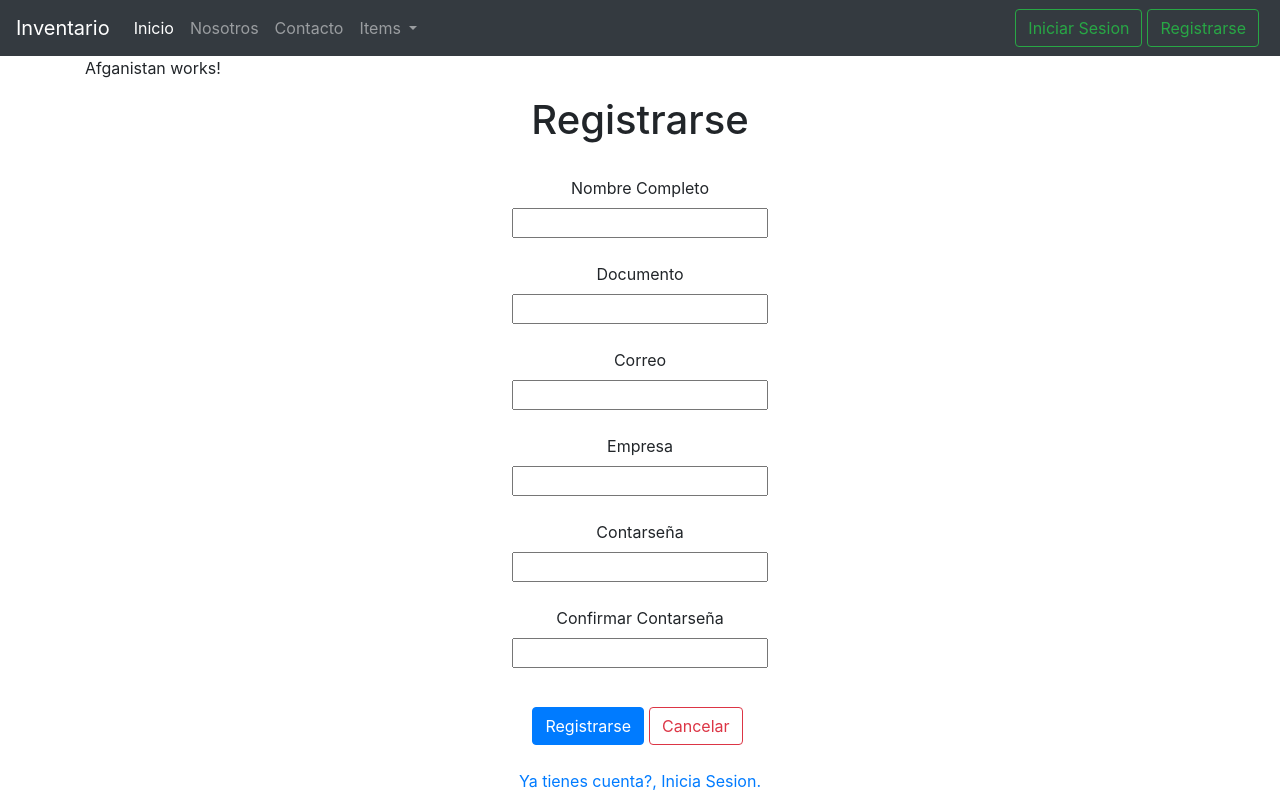
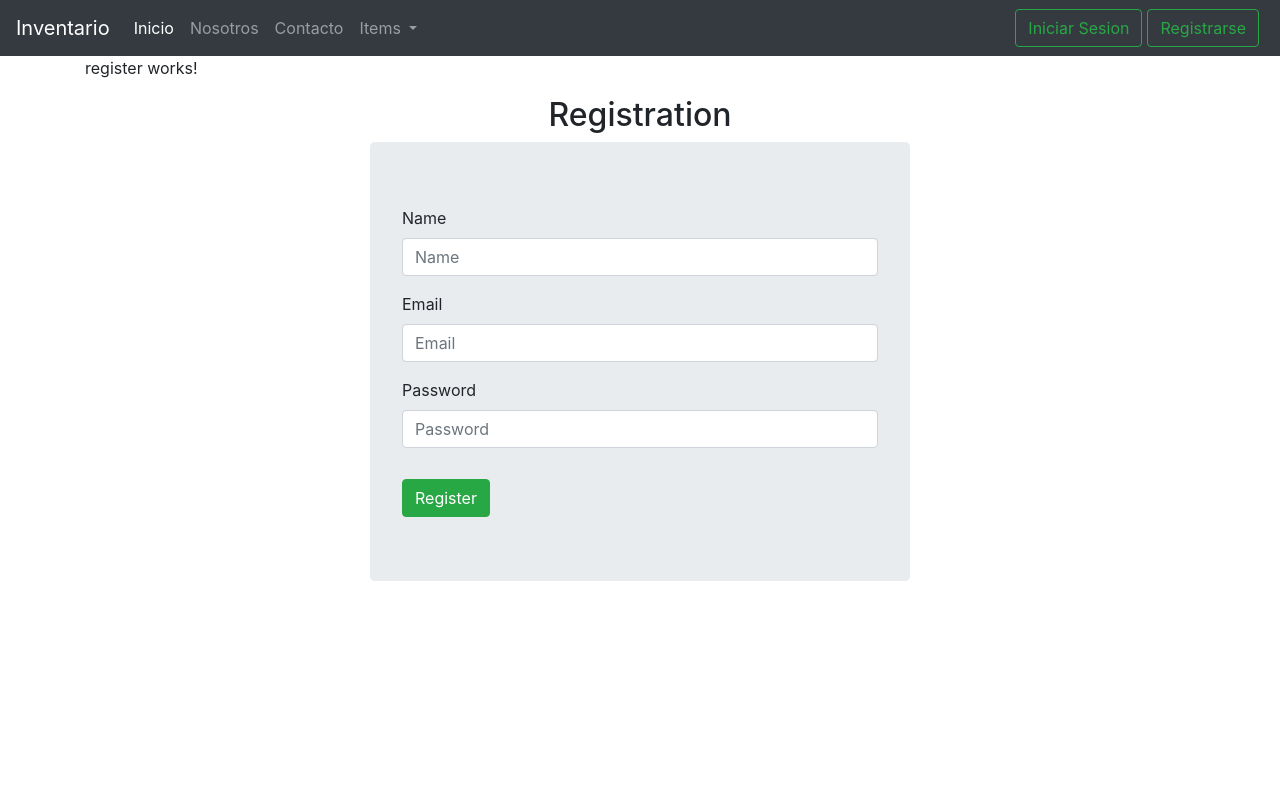
Before and after one commit to LexadoF/ProyectoSenasoft, an Angular app in the folder frontend/: page /registrarse in a window 1280 px wide. Built offline with nearby package versions, Linux system fonts and the light colour scheme.

Commit message:
registro

```diff
--- a/frontend/src/app/app.component.ts
+++ b/frontend/src/app/app.component.ts
@@ -30,6 +30,7 @@ private changeName(name: boolean): void {
 this.logoutbtn = name;
 this.loginbtn = !name;
 }
+
 logout()
 {
 this.dataService.deleteToken();
--- a/frontend/src/app/components/iniciar-s/iniciar-s.component.html
+++ b/frontend/src/app/components/iniciar-s/iniciar-s.component.html
@@ -7,11 +7,11 @@
             <div class="jumbotron">
                 <form [formGroup]="inForm" (ngSubmit)="postdata(inForm)" autocomplete="off">
                     <div class="form-group">
-                        <label for="email">Email</label>
+                        <label for="email">Correo</label>
                         <input type="email" name="email" formControlName="email" autocomplete="off" class="form-control input-sm">
                     </div>
                     <div class="form-group">
-                        <label for="Password">Password</label>
+                        <label for="Password">Contraseña</label>
                         <input type="password" name="Password" formControlName="password" autocomplete="off" class="form-control input-sm">
                     </div>
                     <button type="submit" class="btn btn-success">Login</button>
--- a/frontend/src/app/components/registrarse/registrarse.component.html
+++ b/frontend/src/app/components/registrarse/registrarse.component.html
@@ -1,4 +1,4 @@
-<p>Afganistan works!</p>
+<!-- <p>Afganistan works!</p>
 <div align="center">
     <h1>Registrarse</h1>
 
@@ -47,4 +47,32 @@
         Inicia Sesion.
         </a>
     </div>
+</div> -->
+
+<p>register works!</p>
+<h2 class="text-center">Registration</h2>
+<div class="row">
+    <div class="col-md-3">
+    </div>
+    <div class="col-md-6 col-md-offset-3">
+        <div class="jumbotron">
+            <form [formGroup]="reForm" (ngSubmit)="postdata(reForm)" autocomplete="off">
+                <div class="form-group">
+                    <label for="name">Name</label>
+                    <input type="text" name="name" formControlName="name" autocomplete="off" class="form-control input-sm" placeholder="Name" required>
+                </div>
+                <div class="form-group">
+                    <label for="email">Email</label>
+                    <input type="email" name="email" formControlName="email" autocomplete="off" class="form-control input-sm" placeholder="Email" required>
+                </div>
+                <div class="form-group">
+                    <label for="Password">Password</label>
+                    <input type="password" name="Password" formControlName="password" autocomplete="off" class="form-control input-sm" placeholder="Password" required>
+                </div>
+                <button type="submit" class="btn btn-success">Register</button>
+            </form>
+        </div>
+    </div>
+    <div class="col-md-3">
+    </div>
 </div>
--- a/frontend/src/app/components/registrarse/registrarse.component.ts
+++ b/frontend/src/app/components/registrarse/registrarse.component.ts
@@ -1,5 +1,8 @@
 import { Component, OnInit } from '@angular/core';
 import { Router } from '@angular/router';
+import { first } from 'rxjs/operators';
+import { FormGroup, FormControl, FormBuilder, Validators, NgForm } from '@angular/forms';
+import { ApiService } from '../../services/api.service';
 
 @Component({
   selector: 'app-registrarse',
@@ -7,13 +10,33 @@ import { Router } from '@angular/router';
   styleUrls: ['./registrarse.component.css']
 })
 export class RegistrarseComponent implements OnInit {
-  path = 'inicio';
-  constructor(private router: Router) { }
-
-  ngOnInit(): void {
-  }
-  volver() {
-    this.router.navigate(['/iniciars']);
+  reForm: FormGroup;
+  constructor(private fb: FormBuilder, private dataService: ApiService, private router: Router) {
+  this.reForm = this.fb.group({
+  email: ['', [Validators.required, Validators.minLength(1), Validators.email]],
+  password: ['', Validators.required],
+  name: ['', Validators.required]
+  });
   }
 
+  ngOnInit() {
+  }
+
+  postdata(reForm1)
+  {
+  this.dataService.userregistration(reForm1.value.name, reForm1.value.email, reForm1.value.password)
+  .pipe(first())
+  .subscribe(
+  data => {
+  this.router.navigate(['/iniciars']);
+  },
+
+  error => {
+    alert("No se Ha podido Registrar")
+  });
+  }
+
+  get email() { return this.reForm.get('email'); }
+  get password() { return this.reForm.get('password'); }
+  get name() { return this.reForm.get('name'); }
 }
```
